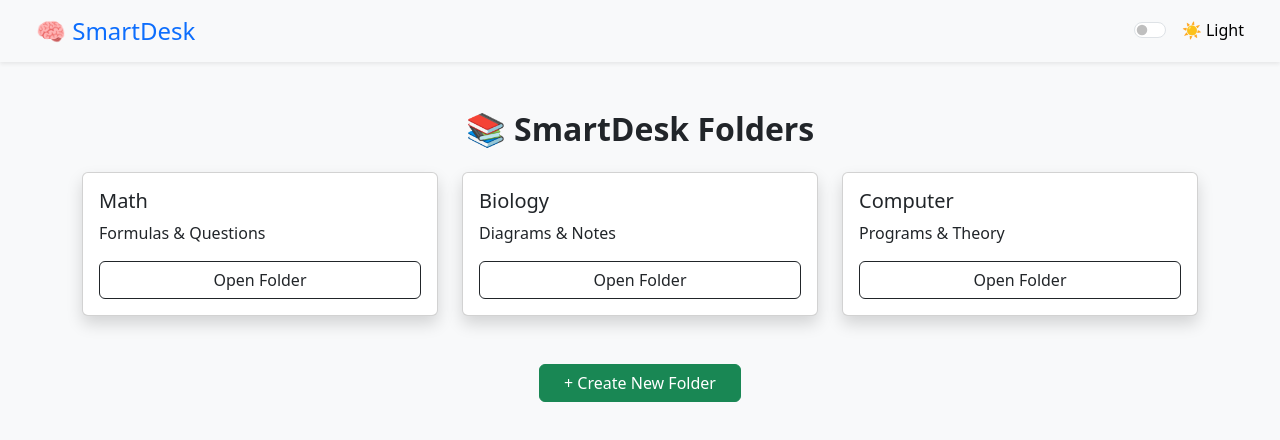
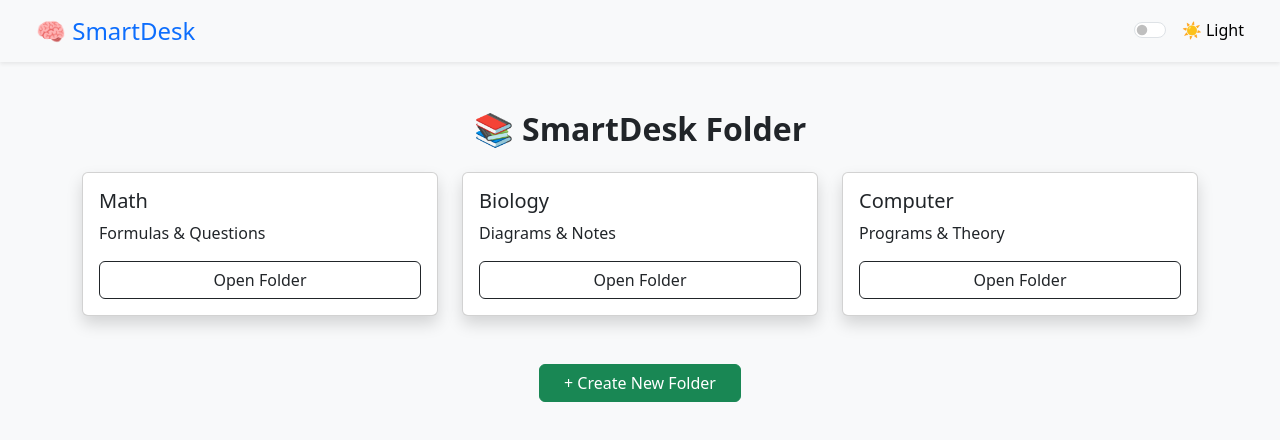
Before and after one commit to muhammadsaqibs/smart-desk-notes, a React (Create React App) app: page / in a window 1280 px wide. Shown: the top 440 px of the page. Built offline with nearby package versions, Linux system fonts and the light colour scheme.

Commit message:
edited name

```diff
--- a/src/pages/Home.js
+++ b/src/pages/Home.js
@@ -14,7 +14,7 @@ function Home({ darkMode }) {
     <div className="container my-5">
       {/* Heading */}
       <h2 className={`mb-4 text-center fw-bold ${darkMode ? 'text-light' : 'text-dark'}`}>
-        📚 SmartDesk Folders
+        📚 SmartDesk Folder
       </h2>
 
       <div className="row">
```
